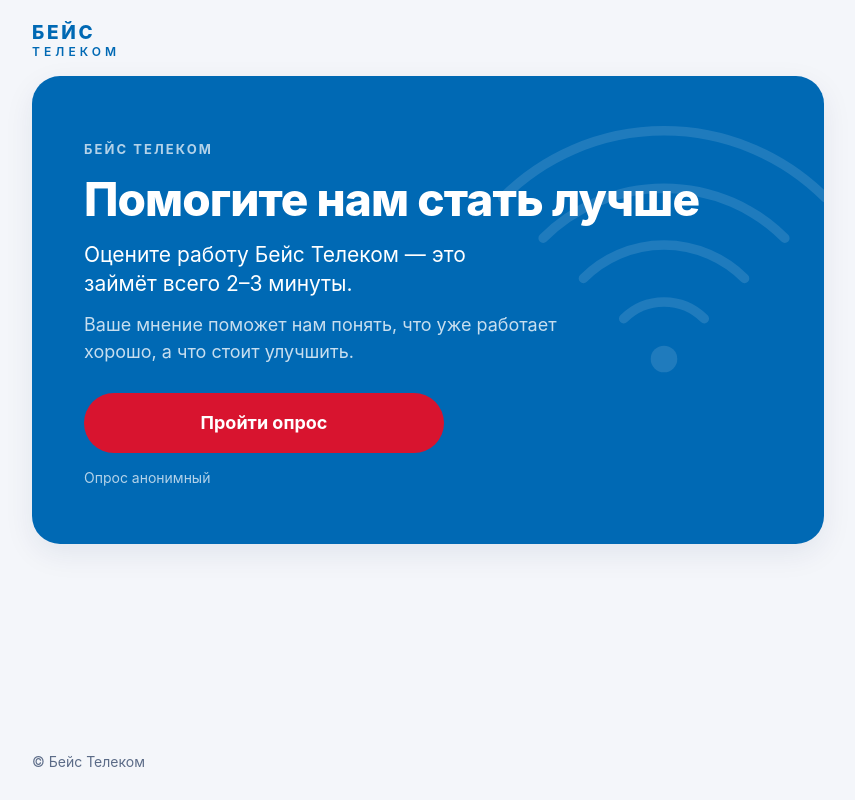
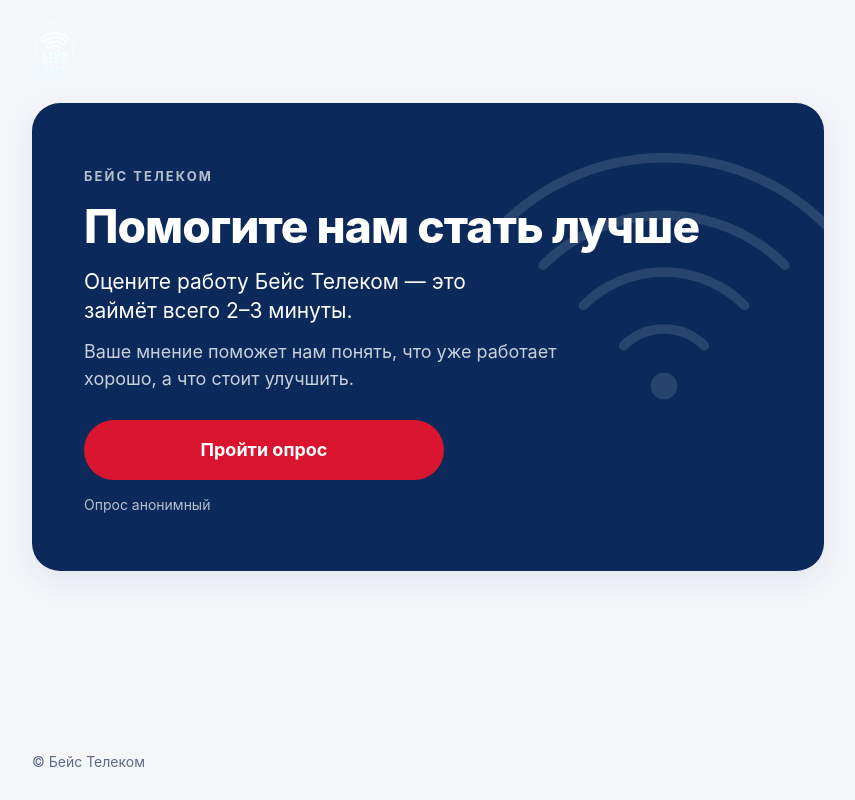
Before and after one commit to 1Wislan1/base-telecom-survey, a plain HTML site: page index.html in a window 1280 px wide. Shown: the whole page, without its empty margins (212-1067 px from the left). Drawn offline with Linux system fonts and the light colour scheme.

Commit message:
Add files via upload

```diff
--- a/script.js
+++ b/script.js
@@ -728,16 +728,20 @@ async function submitSurvey() {
    Если в папке assets лежит logo.svg — он заменит текст «БЕЙС ТЕЛЕКОМ».
    --------------------------------------------------------- */
 
-function loadLogo() {
+// Сначала ищем assets/logo.svg, если его нет — assets/logo.png
+const LOGO_FILES = ["assets/logo.svg", "assets/logo.png"];
+
+function loadLogo(index = 0) {
+  if (index >= LOGO_FILES.length) return; // логотипа нет — остаётся текст «БЕЙС ТЕЛЕКОМ»
   const probe = new Image();
   probe.onload = () => {
-    const logo = $("#logo");
     const img = el("img", "logo-img");
-    img.src = "assets/logo.svg";
+    img.src = LOGO_FILES[index];
     img.alt = "Бейс Телеком";
-    logo.replaceChildren(img);
+    $("#logo").replaceChildren(img);
   };
-  probe.src = "assets/logo.svg";
+  probe.onerror = () => loadLogo(index + 1);
+  probe.src = LOGO_FILES[index];
 }
 
 /* ---------------------------------------------------------
--- a/style.css
+++ b/style.css
@@ -4,7 +4,7 @@
    ========================================================= */
 
 :root {
-  --primary: #0069B4;        /* основной: глубокий тёмно-синий */
+  --primary: #0b2a5b;        /* основной: глубокий тёмно-синий */
   --primary-dark: #071b3d;   /* более тёмный оттенок синего */
   --accent: #d8142f;         /* акцент: красный (кнопки и выбранные ответы) */
   --accent-dark: #b50f26;    /* красный при наведении */
@@ -111,7 +111,7 @@ h1:focus, h2:focus { outline: none; }
 /* Реальный логотип (assets/logo.svg) подставляется скриптом в этот тег */
 .logo-img {
   display: block;
-  height: 40px;
+  height: 64px;
   width: auto;
   max-width: 200px;
   object-fit: contain;
```
